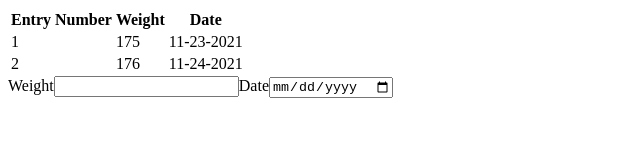
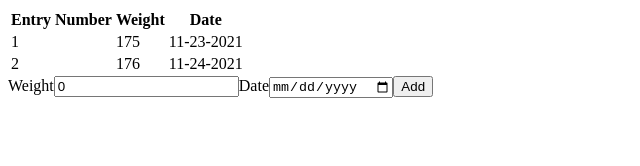
Before and after one commit to collstewart30/Weight_Tracker_App_Review, a React (Create React App) app: page / in a window 1280 px wide. Shown: the top 166 px of the page, without its empty margins (0-640 px from the left). Built offline with nearby package versions, Linux system fonts and the light colour scheme.

Commit message:
Created function reference on parent (App.js) to pass addNewEntry function capability to Child (AddEntryForm). Added props.addNewEntryParent function to AddEntryForm's handleSubmit

```diff
--- a/src/App.js
+++ b/src/App.js
@@ -6,10 +6,15 @@
 
   const[entries, setEntries] = useState([{weight: 175, date: "11-23-2021"},{weight: 176, date: "11-24-2021"}]);
 
+  function addNewEntry(entry){
+    let tempEntries = [...entries, entry]; // prevents nesting an array of current entries object, adds as individual objects
+    setEntries(tempEntries);  // coming from form
+  }
+
   return (
     <div>
       <DisplayEntries parentEntries={entries}/>
-      <AddEntryForm />
+      <AddEntryForm addNewEntryParent={addNewEntry}/>
     </div>
   );
 }
--- a/src/Components/DisplayEntries/AddEntry/AddEntryForm.jsx
+++ b/src/Components/DisplayEntries/AddEntry/AddEntryForm.jsx
@@ -1,12 +1,36 @@
+import React, { useState } from "react";
+
 const AddEntryForm = (props) => {
-    return (
-        <form>
-            <label>Weight</label>
-            <input type='number'/>
-            <label>Date</label>
-            <input type='date'/>
-        </form>
-     );
-}
+  const [weight, setWeight] = useState(0);
+  const [date, setDate] = useState("");
+
+  function handleSubmit(event){
+    event.preventDefault();
+    let newEntry= {
+        weight: weight,
+        date: date
+    };
+    console.log(newEntry);
+    props.addNewEntryParent(newEntry);
+  }
+
+  return (
+    <form onSubmit={handleSubmit}>
+      <label>Weight</label>
+      <input
+        type="number"
+        value={weight}
+        onChange={(event) => setWeight(parseFloat(event.target.value))}
+      />
+      <label>Date</label>
+      <input
+        type="date"
+        value={date}
+        onChange={(event) => setDate(event.target.value)}
+      />
+      <button type='submit'>Add</button>
+    </form>
+  );
+};
 
 export default AddEntryForm;
```
